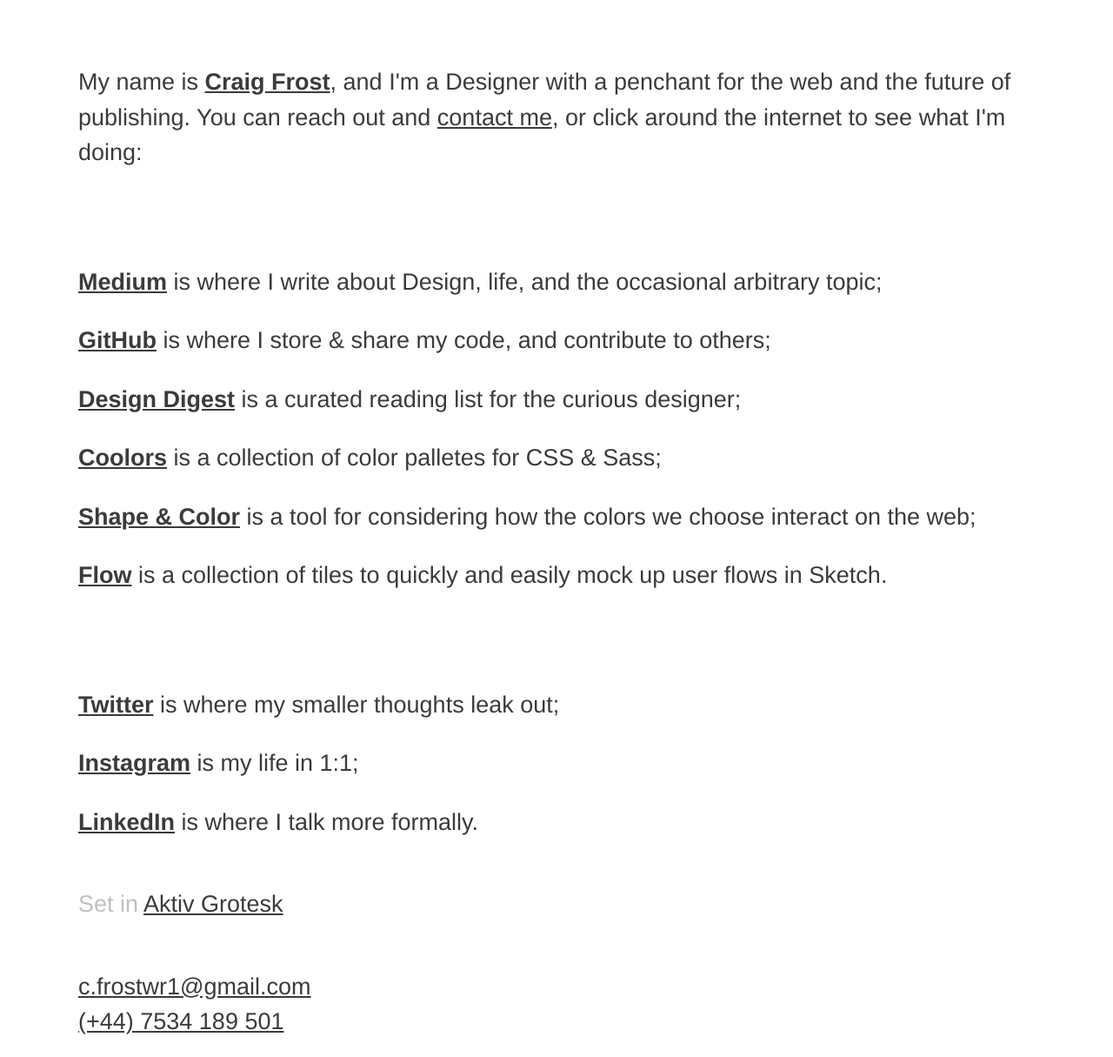
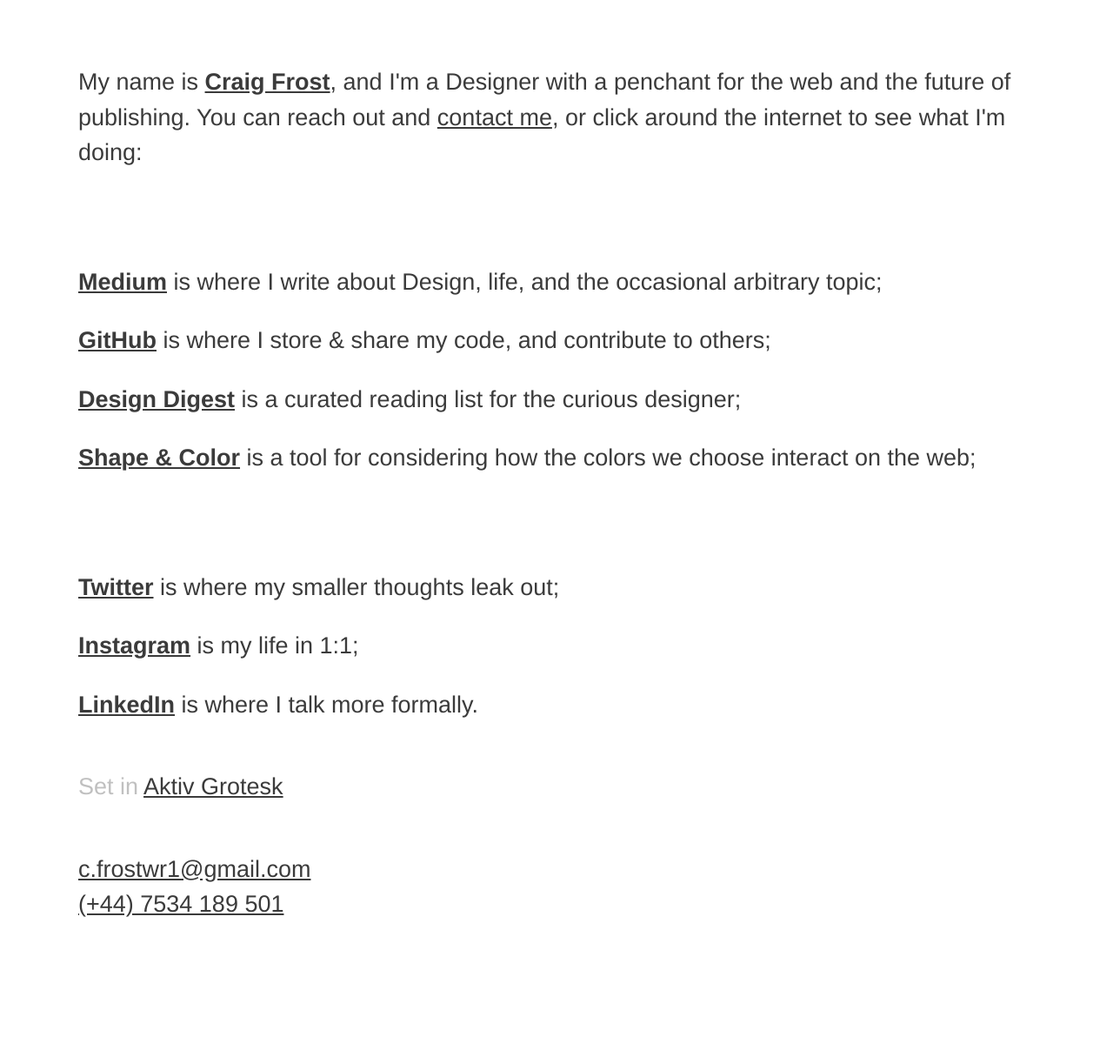
Before and after one commit to craigthomasfrost/cfdesigner.github.io, a Jekyll site: the page built from index.html, in a window 1280 px wide. Shown: the whole page at 87% size. Built offline with Jekyll 4.4.1, drawn with Linux system fonts in a browser that asks for light colours; after the commit the page ends 1080 px from its top, so only the background shows below that.

Commit message:
Remove links

```diff
--- a/index.html
+++ b/index.html
@@ -57,27 +57,7 @@
 
                     <p class="description--portfolio">
 
-                    <a href="http://craigfro.st/coolors/" target="_blank" class="link--portfolio">Coolors</a> is a collection of color palletes for CSS &amp; Sass;
-
-                    </p>
-
-                </li>
-
-                <li class="li--portfolio">
-
-                    <p class="description--portfolio">
-
                     <a href="http://craigfro.st/shapeandcolor/" target="_blank" class="link--portfolio">Shape &amp; Color</a> is a tool for considering how the colors we choose interact on the web;
-
-                    </p>
-
-                </li>
-
-                <li class="li--portfolio">
-
-                    <p class="description--portfolio">
-
-                    <a href="http://craigfro.st/flow/" target="_blank" class="link--portfolio">Flow</a> is a collection of tiles to quickly and easily mock up user flows in Sketch.
 
                     </p>
 
```
